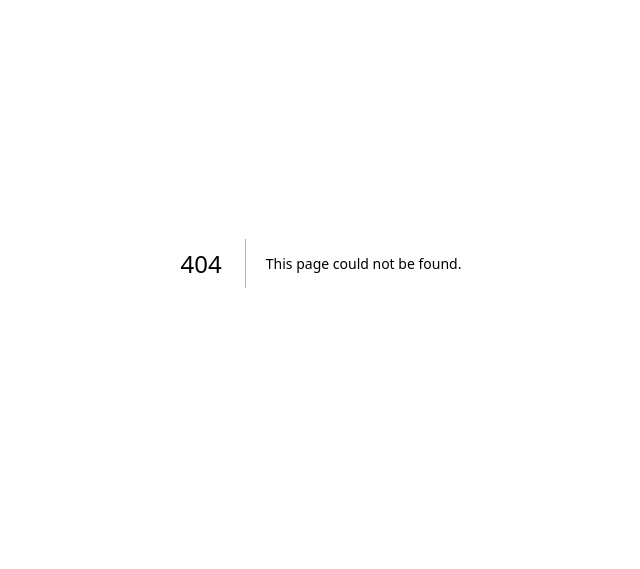
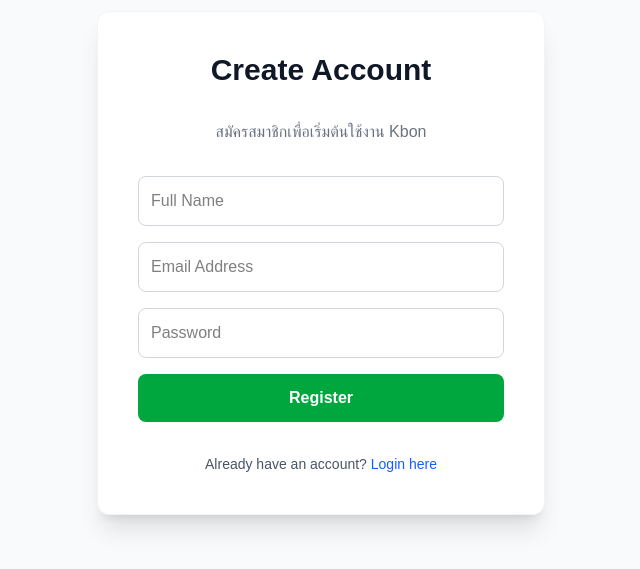
Before and after one commit to Promtada/Kbon_apps, a Next.js app in the folder apps/frontend/: page /register in a window 1280 px wide. Before the commit this address had no page. Shown: the part 137-706 px from the top of the page, without its empty margins (319-959 px from the left). Built offline with nearby package versions, Linux system fonts and the light colour scheme.

Commit message:
feat: implement register page and fix backend DTO validation

```diff
--- /dev/null
+++ b/apps/frontend/app/register/page.tsx
@@ -0,0 +1,87 @@
+'use client';
+import { useState } from 'react';
+import axios from 'axios';
+import { useRouter } from 'next/navigation';
+import Link from 'next/link';
+
+export default function RegisterPage() {
+  const [name, setName] = useState('');
+  const [email, setEmail] = useState('');
+  const [password, setPassword] = useState('');
+  const [error, setError] = useState('');
+  const [loading, setLoading] = useState(false);
+  const router = useRouter();
+
+  const handleRegister = async (e: React.FormEvent) => {
+    e.preventDefault();
+    setError('');
+    setLoading(true);
+
+    try {
+      await axios.post('http://localhost:4000/api/auth/register', {
+        name,
+        email,
+        password,
+      });
+
+      alert('สมัครสมาชิกสำเร็จ! กรุณาเข้าสู่ระบบ');
+      router.push('/login'); // สมัครเสร็จให้ไปหน้า Login
+    } catch (err: any) {
+      setError(err.response?.data?.message || 'เกิดข้อผิดพลาดในการสมัครสมาชิก');
+    } finally {
+      setLoading(false);
+    }
+  };
+
+  return (
+    <div className="flex min-h-screen items-center justify-center bg-gray-50 text-black">
+      <div className="w-full max-w-md space-y-8 rounded-xl bg-white p-10 shadow-xl border border-gray-100">
+        <h2 className="text-center text-3xl font-extrabold text-gray-900">Create Account</h2>
+        <p className="text-center text-gray-500">สมัครสมาชิกเพื่อเริ่มต้นใช้งาน Kbon</p>
+
+        {error && <div className="text-red-500 text-sm text-center bg-red-50 p-2 rounded border border-red-100">{error}</div>}
+
+        <form className="mt-8 space-y-4" onSubmit={handleRegister}>
+          <input
+            type="text"
+            placeholder="Full Name"
+            required
+            className="w-full rounded-lg border p-3 outline-none focus:ring-2 focus:ring-green-500 border-gray-300"
+            value={name}
+            onChange={(e) => setName(e.target.value)}
+          />
+          <input
+            type="email"
+            placeholder="Email Address"
+            required
+            className="w-full rounded-lg border p-3 outline-none focus:ring-2 focus:ring-green-500 border-gray-300"
+            value={email}
+            onChange={(e) => setEmail(e.target.value)}
+          />
+          <input
+            type="password"
+            placeholder="Password"
+            required
+            className="w-full rounded-lg border p-3 outline-none focus:ring-2 focus:ring-green-500 border-gray-300"
+            value={password}
+            onChange={(e) => setPassword(e.target.value)}
+          />
+          <button
+            type="submit"
+            disabled={loading}
+            className={`w-full rounded-lg p-3 font-semibold text-white transition-all ${loading ? 'bg-gray-400' : 'bg-green-600 hover:bg-green-700'}`}
+          >
+            {loading ? 'Creating...' : 'Register'}
+          </button>
+        </form>
+
+        <p className="text-center text-sm text-gray-600">
+          Already have an account?{' '}
+          <Link href="/login" className="font-medium text-blue-600 hover:underline">
+            Login here
+          </Link>
+        </p>
+      </div>
+    </div>
+  );
+}
```
Also changed, not shown: 2 other files (tests, documents, lock files or other folders).
